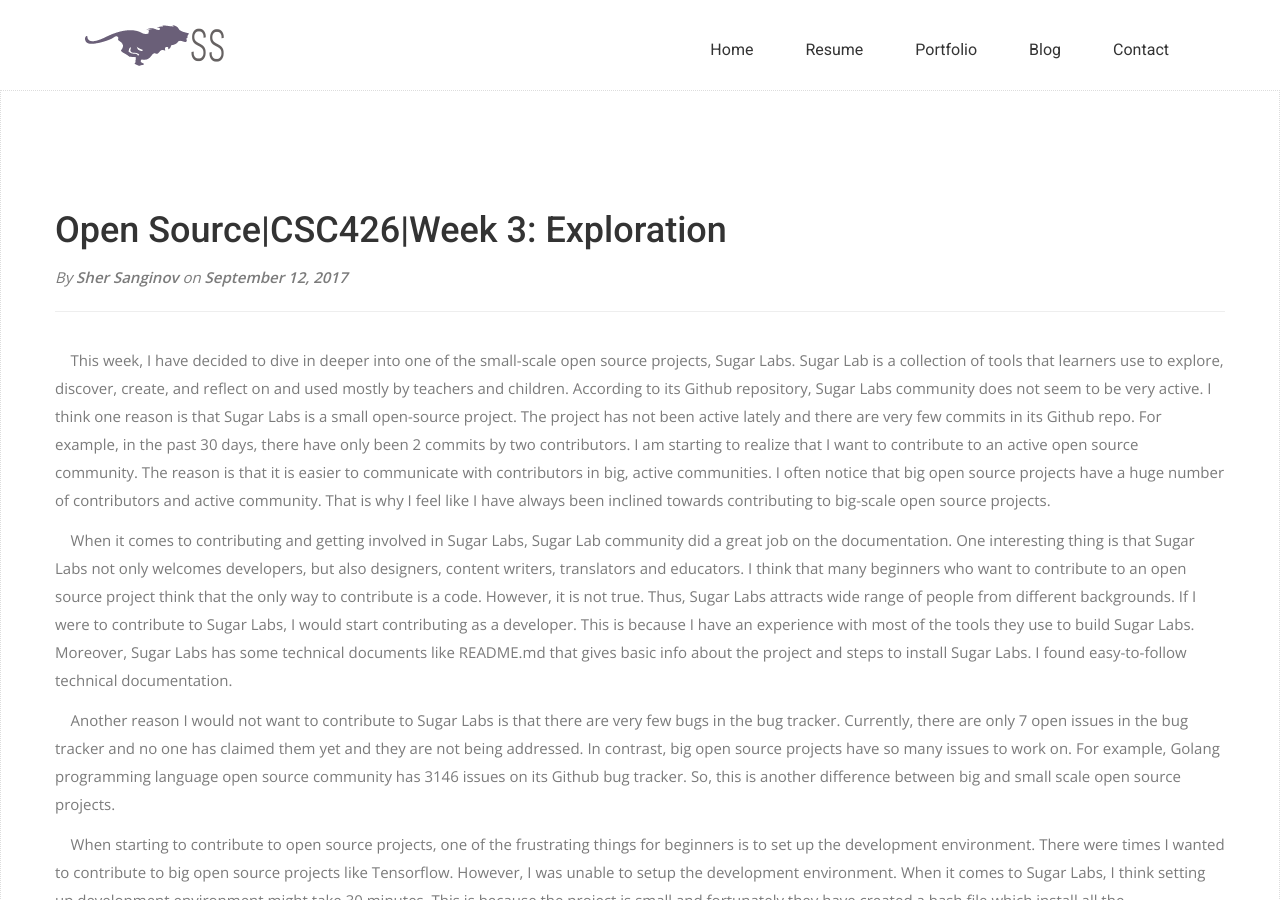
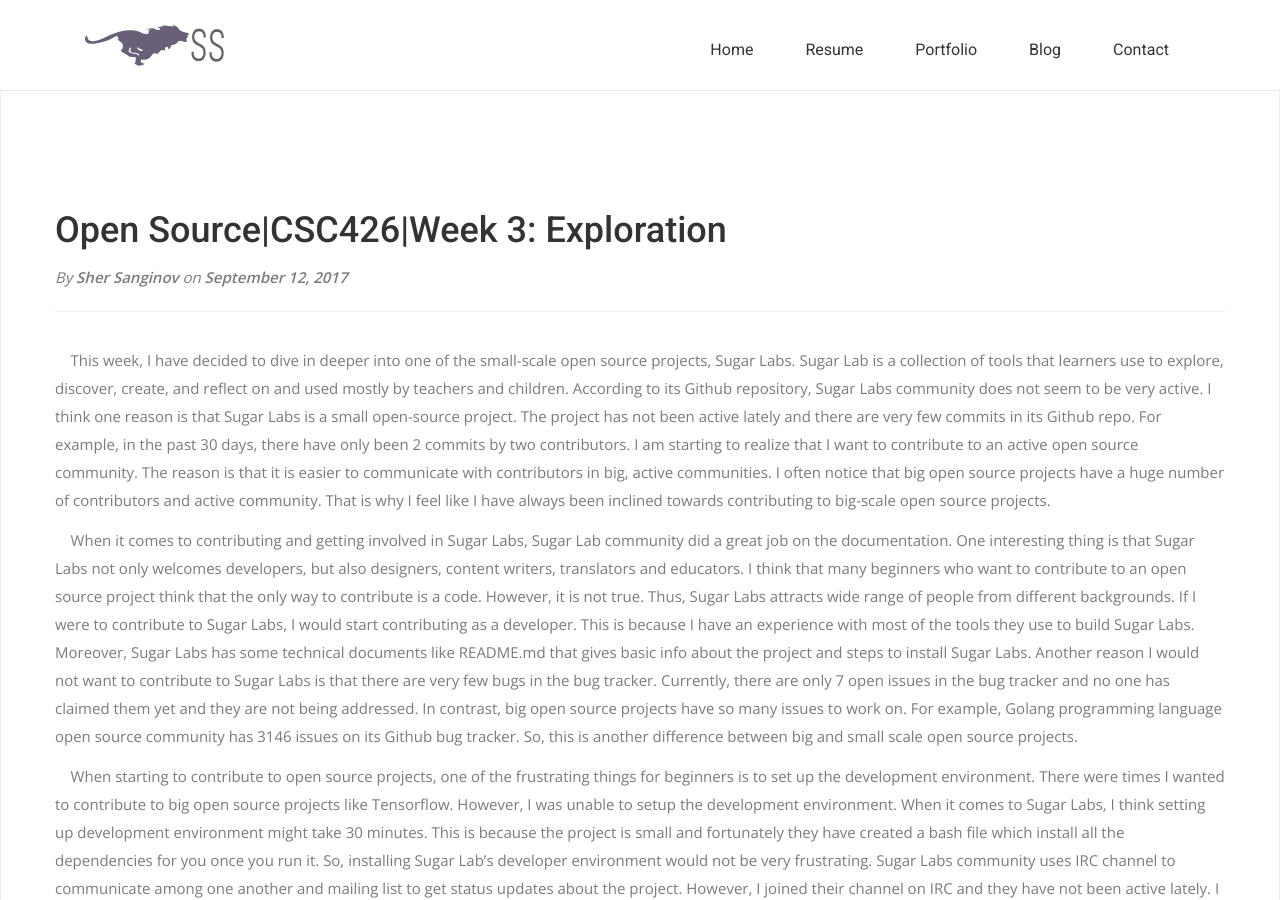
Before and after one commit to sanginovs/personal-website, a Jekyll site: the page built from _posts/2017-09-12-smallscale.md, in a window 1280 px wide and 900 px high. Built offline with Jekyll 4.4.1, drawn with Linux system fonts in a browser that asks for light colours; nearby versions of some CDN libraries; some web fonts are replaced; comment, search, counter and statistics services are not loaded.

Commit message:
week 3 blog

```diff
--- a/_posts/2017-09-12-smallscale.md
+++ b/_posts/2017-09-12-smallscale.md
@@ -6,9 +6,7 @@
 
 &nbsp;&nbsp;&nbsp;&nbsp;This week, I have decided to dive in deeper into one of the small-scale open source projects, Sugar Labs. Sugar Lab is a collection of tools that learners use to explore, discover, create, and reflect on and used mostly by teachers and children. According to its Github repository, Sugar Labs community does not seem to be very active. I think one reason is that Sugar Labs is a small open-source project. The project has not been active lately and there are very few commits in its Github repo. For example, in the past 30 days, there have only been 2 commits by two contributors. I am starting to realize that I want to contribute to an active open source community. The reason is that it is easier to communicate with contributors in big, active communities. I often notice that big open source projects have a huge number of contributors and active community. That is why I feel like I have always been inclined towards contributing to big-scale open source projects.
 
-&nbsp;&nbsp;&nbsp;&nbsp;When it comes to contributing and getting involved in Sugar Labs, Sugar Lab community did a great job on the documentation. One interesting thing is that Sugar Labs not only welcomes developers, but also designers, content writers, translators and educators. I think that many beginners who want to contribute to an open source project think that the only way to contribute is a code. However, it is not true. Thus, Sugar Labs attracts wide range of people from different backgrounds. If I were to contribute to Sugar Labs, I would start contributing as a developer. This is because I have an experience with most of the tools they use to build Sugar Labs. Moreover, Sugar Labs has some technical documents like README.md that gives basic info about the project and steps to install Sugar Labs. I found easy-to-follow technical documentation.
-
-&nbsp;&nbsp;&nbsp;&nbsp;Another reason I would not want to contribute to Sugar Labs is that there are very few bugs in the bug tracker. Currently, there are only 7 open issues in the bug tracker and no one has claimed them yet and they are not being addressed. In contrast, big open source projects have so many issues to work on. For example, Golang programming language open source community has 3146 issues on its Github bug tracker. So, this is another difference between big and small scale open source projects.
+&nbsp;&nbsp;&nbsp;&nbsp;When it comes to contributing and getting involved in Sugar Labs, Sugar Lab community did a great job on the documentation. One interesting thing is that Sugar Labs not only welcomes developers, but also designers, content writers, translators and educators. I think that many beginners who want to contribute to an open source project think that the only way to contribute is a code. However, it is not true. Thus, Sugar Labs attracts wide range of people from different backgrounds. If I were to contribute to Sugar Labs, I would start contributing as a developer. This is because I have an experience with most of the tools they use to build Sugar Labs. Moreover, Sugar Labs has some technical documents like README.md that gives basic info about the project and steps to install Sugar Labs. Another reason I would not want to contribute to Sugar Labs is that there are very few bugs in the bug tracker. Currently, there are only 7 open issues in the bug tracker and no one has claimed them yet and they are not being addressed. In contrast, big open source projects have so many issues to work on. For example, Golang programming language open source community has 3146 issues on its Github bug tracker. So, this is another difference between big and small scale open source projects.
 
 &nbsp;&nbsp;&nbsp;&nbsp;When starting to contribute to open source projects, one of the frustrating things for beginners is to set up the development environment. There were times I wanted to contribute to big open source projects like Tensorflow. However, I was unable to setup the development environment. When it comes to Sugar Labs, I think setting up development environment might take 30 minutes. This is because the project is small and fortunately they have created a bash file which install all the dependencies for you once you run it. So, installing Sugar Lab's developer environment would not be very frustrating. Sugar Labs community uses IRC channel to communicate among one another and mailing list to get status updates about the project. However, I joined their channel on IRC and they have not been active lately. I think it is due to the project being complete since Sugar Labs is currently in maintenance status.
 &nbsp;&nbsp;&nbsp;&nbsp;By diving deep and exploring Sugar Labs open source project and community, I realized that I want to be contributing to a project that draws larger, active community to itself. Moreover, I am able to compare and contrast big and small scale open source projects.
```
